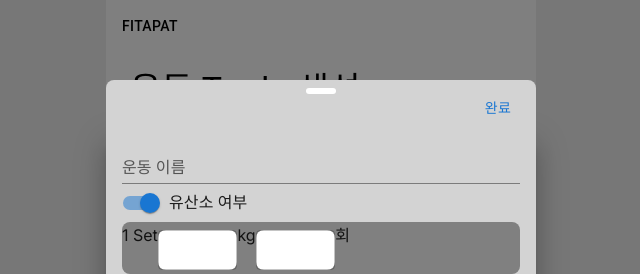
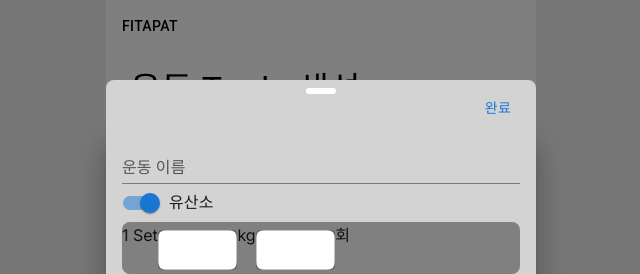
Before and after one commit to Fitapat/Fitapat-front, a Next.js app: page /createTodo in a window 1280 px wide. Both pictures are taken after a click on the button "운동 TO-DO 추가". Shown: the top 274 px of the page, without its empty margins (319-959 px from the left). Built offline with nearby package versions, Linux system fonts and the light colour scheme.

Commit message:
feat: 유산소/무산소 스위치 글자 바뀌게

```diff
--- a/src/app/createTodo/page.jsx
+++ b/src/app/createTodo/page.jsx
@@ -80,13 +80,23 @@ function FinishCreateTodoBtn({ toggleDrawer }) {
   );
 }
 
-function AerobicSwitch() {
+function AerobicSwitch({ isAerobic, setIsAerobic }) {
+  const handleAerobic = (event) => {
+    setIsAerobic(event.target.checked);
+  };
+
   return (
-    <FormControlLabel control={<Switch defaultChecked />} label="유산소 여부" />
+    <FormControlLabel
+      control={<Switch defaultChecked />}
+      label={isAerobic ? '유산소' : '무산소'}
+      onChange={handleAerobic}
+    />
   );
 }
 
 function CreateTodoDrawer({ open, toggleDrawer, numSets, addSet }) {
+  const [isAerobic, setIsAerobic] = useState(true);
+
   return (
     <SwipeableDrawer
       anchor="bottom"
@@ -119,7 +129,7 @@ function CreateTodoDrawer({ open, toggleDrawer, numSets, addSet }) {
         }}
       >
         <TextField label="운동 이름" variant="standard" fullWidth />
-        <AerobicSwitch />
+        <AerobicSwitch isAerobic={isAerobic} setIsAerobic={setIsAerobic} />
         <TodoSets num={numSets}></TodoSets>
         <Button variant="contained" fullWidth onClick={addSet()}>
           세트 추가
```
